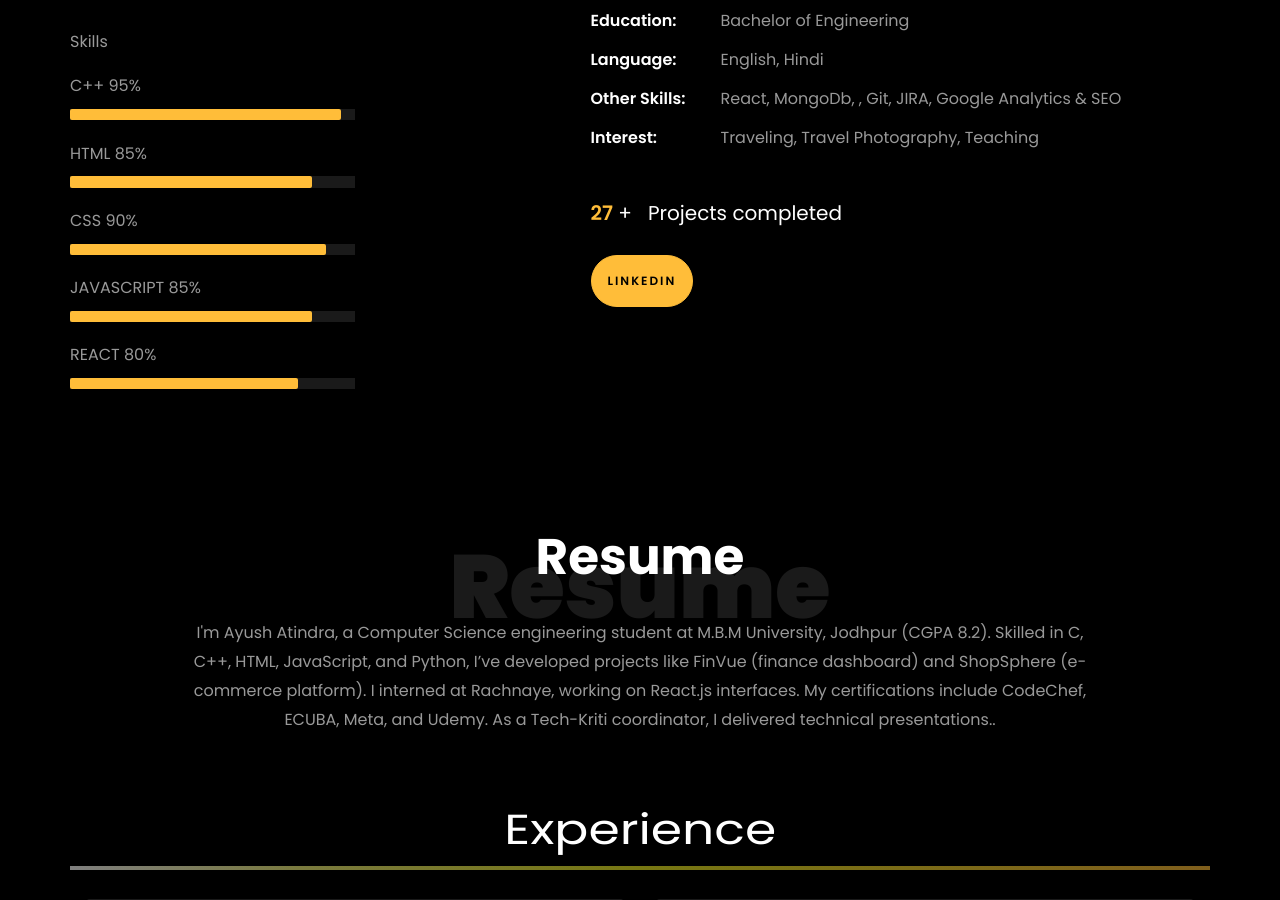
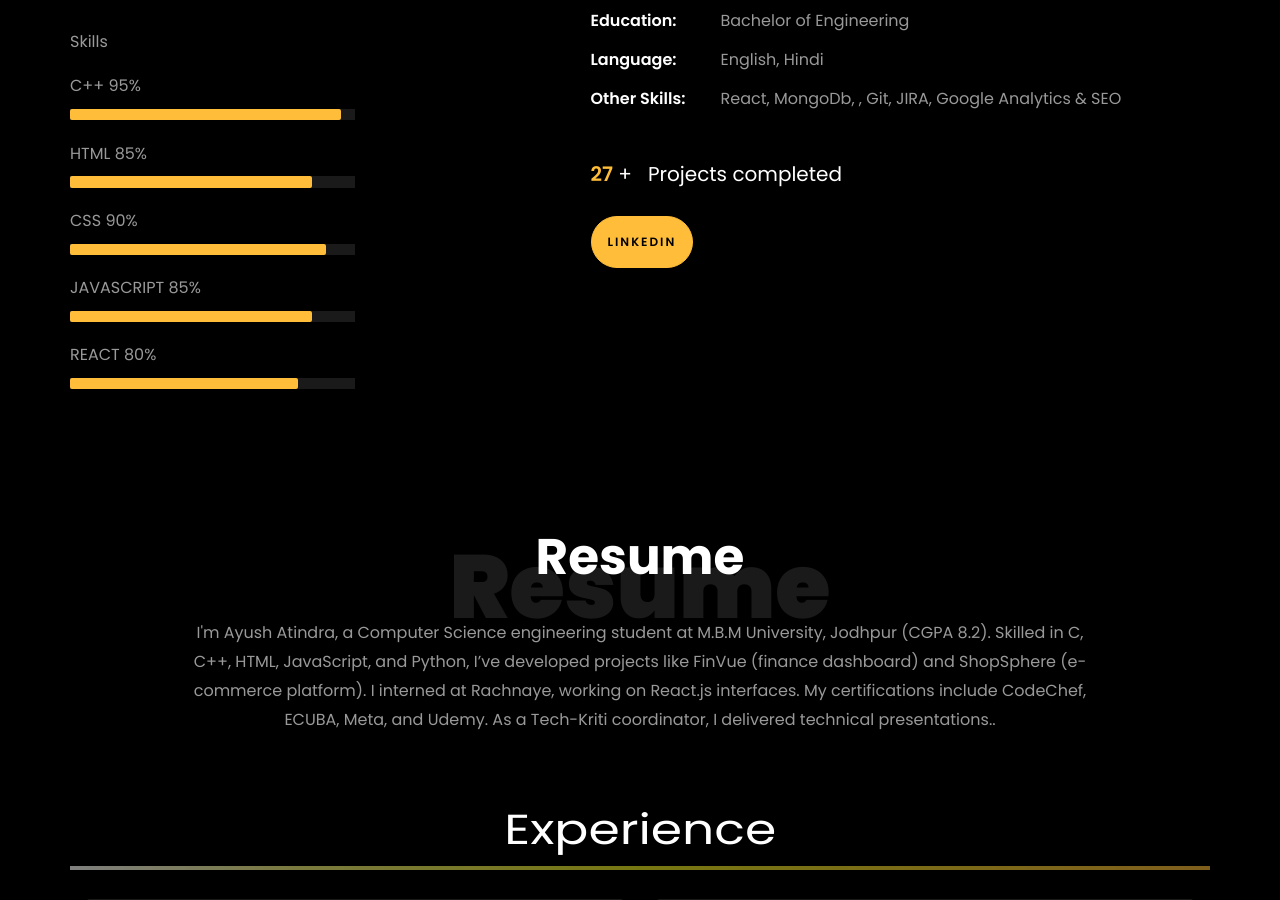
Before and after one commit to ayushatindra/ayushatindra1.github.io, a plain HTML site: page index.html in a window 1280 px wide. Shown: the part 1244-2144 px from the top of the page. Drawn offline with Linux system fonts and the light colour scheme; files whose address does not match are found by name.

Commit message:
Update index.html

```diff
--- a/index.html
+++ b/index.html
@@ -282,7 +282,7 @@
 									<li class="d-flex"><span>Education:</span> <span>Bachelor of Engineering</span></li>
 									<li class="d-flex"><span>Language:</span> <span>English, Hindi</span></li>
 									<li class="d-flex"><span>Other Skills:</span> <span>React, MongoDb, , Git, JIRA, Google Analytics &amp; SEO</span></li>
-									<li class="d-flex"><span>Interest:</span> <span>Traveling, Travel Photography, Teaching</span></li>
+
 
 								</ul>
 							</div>
```
